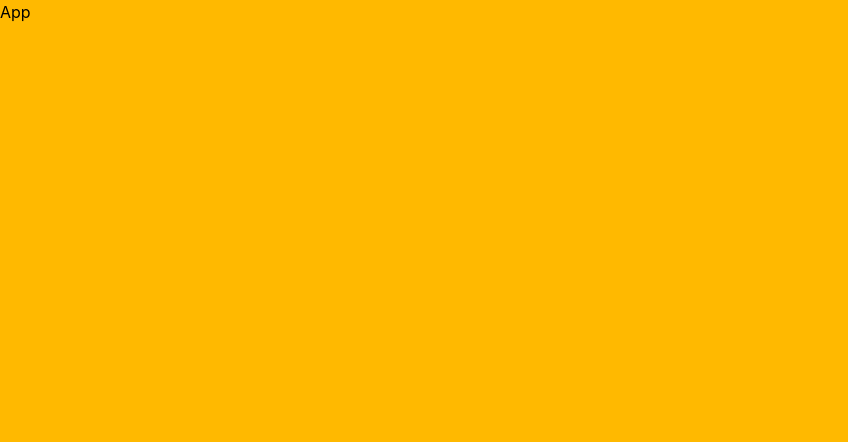
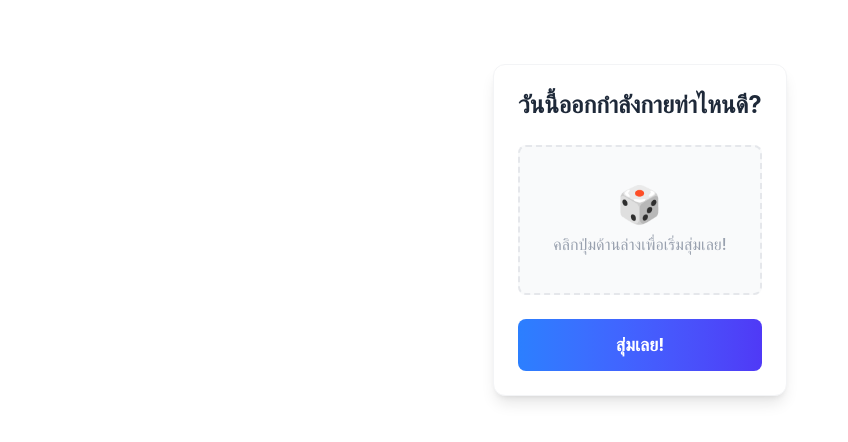
Before and after one commit to PorpleumX/react-build-day_OrochiModelX-G9, a React (Vite) app: page / in a window 1280 px wide. Shown: the top 442 px of the page, without its empty margins (0-848 px from the left). Built offline with nearby package versions, Linux system fonts and the light colour scheme.

Commit message:
feat: add Randomizer component with exercise mock data (Person 4)

```diff
--- a/package.json
+++ b/package.json
@@ -10,13 +10,12 @@
     "preview": "vite preview"
   },
   "dependencies": {
-    "@tailwindcss/vite": "^4.3.3",
     "react": "^19.2.8",
-    "react-dom": "^19.2.8",
-    "tailwindcss": "^4.3.3"
+    "react-dom": "^19.2.8"
   },
   "devDependencies": {
     "@eslint/js": "^10.0.1",
+    "@tailwindcss/vite": "^4.3.3",
     "@types/react": "^19.2.17",
     "@types/react-dom": "^19.2.3",
     "@vitejs/plugin-react": "^6.0.4",
@@ -24,6 +23,7 @@
     "eslint-plugin-react-hooks": "^7.1.1",
     "eslint-plugin-react-refresh": "^0.5.3",
     "globals": "^17.7.0",
+    "tailwindcss": "^4.3.3",
     "vite": "^8.2.0"
   }
 }
--- a/src/App.jsx
+++ b/src/App.jsx
@@ -1,8 +1,11 @@
 import React from 'react'
+import Randomizer from './components/Randomizer'
 
 const App = () => {
   return (
-    <div className='flex bg-amber-400 w-full min-h-screen'>App</div>
+    <div className='flex flex-col items-center p-8 bg-white w-full min-h-screen'>
+      <Randomizer />
+    </div>
   )
 }
 
--- /dev/null
+++ b/src/components/Randomizer.jsx
@@ -0,0 +1,75 @@
+import { useState } from "react";
+
+const Randomizer = () => {
+  // TODO: ในอนาคตเมื่อคนที่ 1 ทำ Context เสร็จ ให้เปลี่ยนมาใช้ State จาก Context แทน
+  // เช่น const { isLoading, result, randomize } = useAppContext();
+
+  // จำลอง State ขึ้นมาใช้ชั่วคราว
+  const [isLoading, setIsLoading] = useState(false);
+  const [result, setResult] = useState(null);
+
+  // ฟังก์ชันจำลองการสุ่มข้อมูล
+  const handleRandomClick = () => {
+    setIsLoading(true); // เริ่มแสดงสถานะกำลังโหลด
+    setResult(null); // เคลียร์ผลลัพธ์เก่าทิ้ง
+
+    // จำลองเวลาดึงข้อมูล 1.5 วินาที
+    setTimeout(() => {
+      setIsLoading(false); // ปิดสถานะกำลังโหลด
+      // จำลองผลลัพธ์ที่ได้จากการสุ่ม (หมวดออกกำลังกาย)
+      setResult({
+        name: "วิดพื้น (Push-ups)",
+        description: "บริหารหน้าอก แขน และแกนกลางลำตัว จัดไป 3 เซ็ต!",
+        image: "💪"
+      });
+    }, 1500);
+  };
+
+  return (
+    <div className="flex flex-col items-center justify-center p-6 bg-white rounded-xl shadow-lg max-w-md mx-auto mt-8 border border-gray-100">
+
+      <h2 className="text-2xl font-bold text-gray-800 mb-6">วันนี้ออกกำลังกายท่าไหนดี?</h2>
+
+      {/* พื้นที่แสดงผลลัพธ์ (Conditional Render) */}
+      <div className="min-h-[150px] w-full flex items-center justify-center bg-gray-50 rounded-lg border-2 border-dashed border-gray-200 mb-6 p-4">
+
+        {isLoading ? (
+          // เงื่อนไขที่ 1: กำลังโหลด (สุ่มอยู่)
+          <div className="flex flex-col items-center animate-pulse">
+            <div className="w-10 h-10 border-4 border-blue-500 border-t-transparent rounded-full animate-spin mb-3"></div>
+            <p className="text-gray-500 font-medium">กำลังสุ่มข้อมูล...</p>
+          </div>
+        ) : result ? (
+          // เงื่อนไขที่ 2: สุ่มเสร็จแล้ว และมีผลลัพธ์
+          <div className="text-center animate-fade-in-up">
+            <div className="text-6xl mb-3">{result.image}</div>
+            <h3 className="text-xl font-bold text-blue-600">{result.name}</h3>
+            <p className="text-sm text-gray-600 mt-2">{result.description}</p>
+          </div>
+        ) : (
+          // เงื่อนไขที่ 3: ยังไม่ได้กดสุ่ม
+          <div className="text-center">
+            <span className="text-4xl">🎲</span>
+            <p className="text-gray-400 mt-2 font-medium">คลิกปุ่มด้านล่างเพื่อเริ่มสุ่มเลย!</p>
+          </div>
+        )}
+      </div>
+
+      {/* ปุ่มกดสุ่ม */}
+      <button
+        onClick={handleRandomClick}
+        disabled={isLoading}
+        className={`w-full py-3 px-6 rounded-lg text-white font-bold text-lg transition-all duration-300 transform ${
+          isLoading
+            ? "bg-gray-400 cursor-not-allowed"
+            : "bg-gradient-to-r from-blue-500 to-indigo-600 hover:from-blue-600 hover:to-indigo-700 hover:-translate-y-1 hover:shadow-lg active:translate-y-0"
+        }`}
+      >
+        {isLoading ? "กำลังประมวลผล..." : "สุ่มเลย!"}
+      </button>
+
+    </div>
+  );
+};
+
+export default Randomizer;
```
Also changed, not shown: 1 other file (tests, documents, lock files or other folders).
